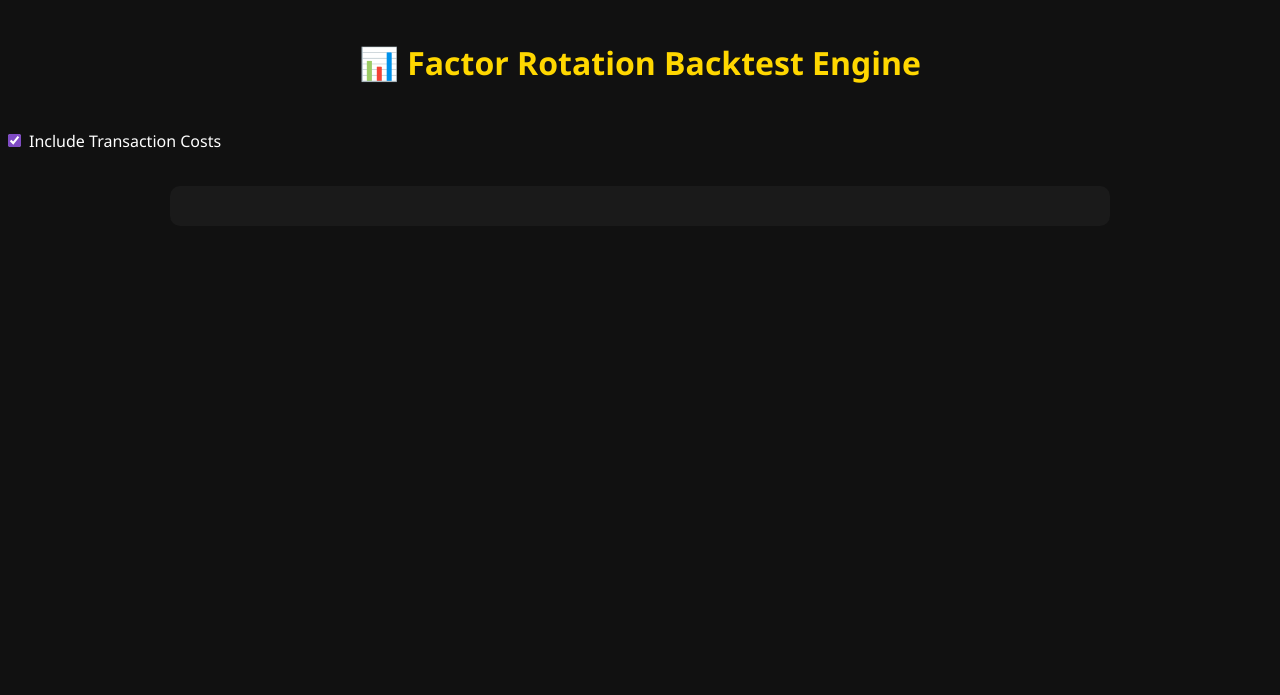
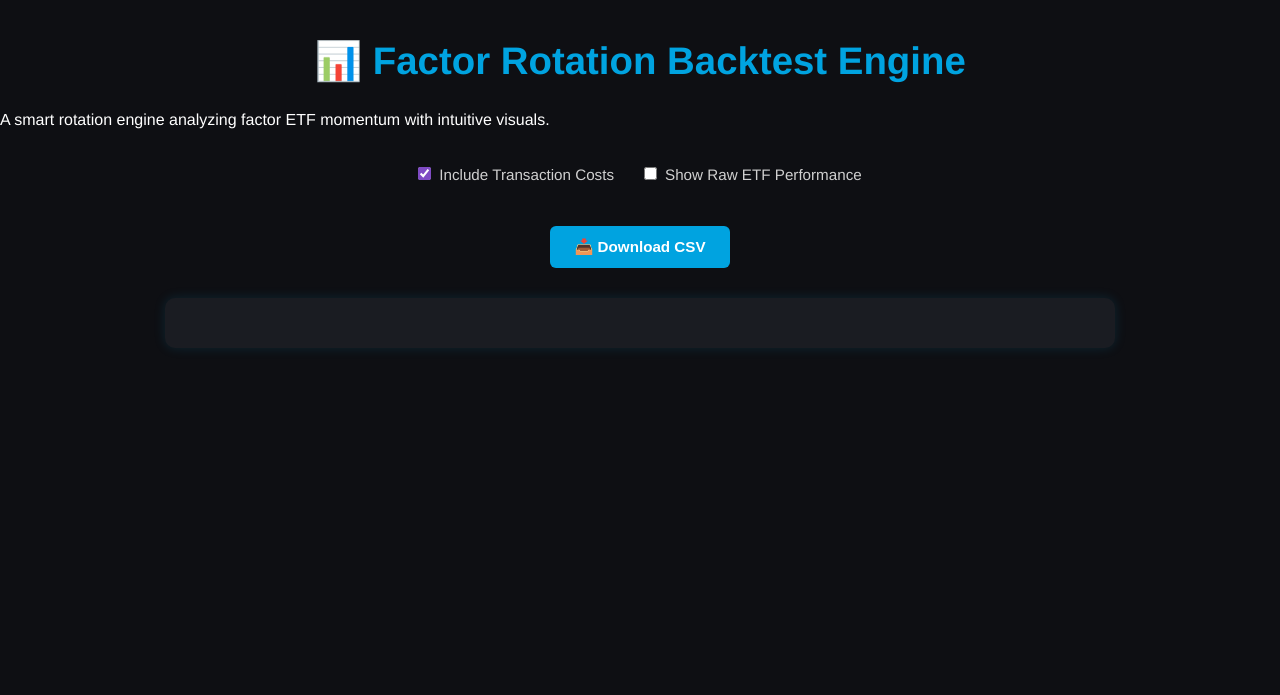
Before and after one commit to arjundinesh1k/factor-rotation-backtest, a Flask app: page / in a window 1280 px wide. Shown: the top 695 px of the page. Run offline with Flask 3, Linux system fonts and the light colour scheme; data that the repository does not hold is empty.

Commit message:
🚀 Polish and structure final version before August 11

```diff
--- a/app.py
+++ b/app.py
@@ -2,14 +2,24 @@ import yfinance as yf
 import pandas as pd
 import numpy as np
 from datetime import datetime
-from dash import Dash, dcc, html, Input, Output
+from dash import Dash, dcc, html, Input, Output, State
 import plotly.graph_objects as go
+from dash import ctx
 import os
 
 # ------------------- SETTINGS -------------------
 slippage_estimate = 0.0005
 bid_ask_spread = 0.0003
 cost_multiplier = 1
+APP_TITLE = "📊 Factor Rotation Backtest Engine"
+APP_DESCRIPTION = "A smart rotation engine analyzing factor ETF momentum with intuitive visuals."
+SHOW_ETF_LABEL = "Show Raw ETF Performance"
+DOWNLOAD_LABEL = "📥 Download CSV"
+TOGGLE_COSTS_LABEL = "Include Transaction Costs"
+GRAPH_TITLE = "📈 Factor Rotation Strategy vs SPY"
+ETF_GRAPH_TITLE = "📊 Raw ETF Performance Since 2015"
+BENCHMARK_LABEL = "SPY"
+STRATEGY_LABEL = "Strategy"
 # ------------------------------------------------
 
 factor_etfs = {
@@ -74,8 +84,6 @@ def run_backtest(include_costs=True):
 # Analysis and visualization
 def compute_metrics(strategy_returns, best_factors):
     cumulative_strategy = (1 + strategy_returns).cumprod()
-
-    # ✅ Fix: align SPY benchmark to strategy index
     benchmark_aligned = benchmark_returns.loc[strategy_returns.index]
     cumulative_benchmark = (1 + benchmark_aligned).cumprod()
 
@@ -99,7 +107,7 @@ This strategy rotates monthly into the best-performing factor ETF based on prior
 
 **Performance Summary:**
 - Total Return: {total_return:.2%}
-- Benchmark Return (SPY): {benchmark_return:.2%}
+- Benchmark Return ({BENCHMARK_LABEL}): {benchmark_return:.2%}
 - CAGR: {cagr:.2%}
 - Annual Volatility: {volatility:.2%}
 - Sharpe Ratio: {sharpe:.2f}
@@ -118,12 +126,12 @@ This strategy rotates monthly into the best-performing factor ETF based on prior
 
     fig = go.Figure()
     fig.add_trace(go.Scatter(x=cumulative_strategy.index, y=cumulative_strategy * 100,
-                             name="Strategy", line=dict(color="#1f77b4", width=3)))
+                             name=STRATEGY_LABEL, line=dict(color="#1f77b4", width=3)))
     fig.add_trace(go.Scatter(x=cumulative_benchmark.index, y=cumulative_benchmark * 100,
-                             name="SPY", line=dict(color="#2ca02c", width=3)))
+                             name=BENCHMARK_LABEL, line=dict(color="#2ca02c", width=3)))
 
     fig.update_layout(
-        title="📈 Factor Rotation Strategy vs SPY",
+        title=GRAPH_TITLE,
         template="plotly_dark",
         yaxis_title="Cumulative Return (%)",
         height=600,
@@ -133,19 +141,31 @@ This strategy rotates monthly into the best-performing factor ETF based on prior
     return fig, analysis_md
 
 # Dash App
-app = Dash(__name__)
-app.title = "Factor Rotation Engine"
+app = Dash(__name__, assets_folder="assets")
+app.title = APP_TITLE
 
 app.layout = html.Div([
-    html.H1("📊 Factor Rotation Backtest Engine", className="title"),
+    html.H1(APP_TITLE, className="title"),
+    html.P(APP_DESCRIPTION, className="description"),
     html.Div([
         dcc.Checklist(
             id="cost-toggle",
-            options=[{"label": "Include Transaction Costs", "value": "with_costs"}],
+            options=[{"label": TOGGLE_COSTS_LABEL, "value": "with_costs"}],
             value=["with_costs"],
-            labelStyle={"color": "white", "margin-right": "15px"}
+            className="checklist"
+        ),
+        dcc.Checklist(
+            id="show-etfs",
+            options=[{"label": SHOW_ETF_LABEL, "value": "show"}],
+            value=[],
+            className="checklist"
         )
-    ], style={"textAlign": "center", "marginBottom": "20px"}),
+    ], className="controls"),
+
+    html.Div([
+        html.Button(DOWNLOAD_LABEL, id="download-btn", className="download-btn"),
+        dcc.Download(id="download-dataframe-csv")
+    ], className="download-section"),
 
     dcc.Graph(id="strategy-graph"),
     html.Div(id="analysis-text", className="analysis-box")
@@ -154,13 +174,38 @@ app.layout = html.Div([
 @app.callback(
     Output("strategy-graph", "figure"),
     Output("analysis-text", "children"),
-    Input("cost-toggle", "value")
+    Output("download-dataframe-csv", "data"),
+    Input("cost-toggle", "value"),
+    Input("show-etfs", "value"),
+    Input("download-btn", "n_clicks"),
+    prevent_initial_call=True
 )
-def update_graph(include_costs):
+def update_graph(include_costs, show_etfs, download_clicks):
     use_costs = "with_costs" in include_costs
     strategy, best_factors = run_backtest(use_costs)
     fig, analysis_md = compute_metrics(strategy, best_factors)
-    return fig, dcc.Markdown(analysis_md)
+
+    if "show" in show_etfs:
+        etf_fig = go.Figure()
+        for etf in factor_etfs:
+            perf = (1 + etf_returns[etf].dropna()).cumprod()
+            etf_fig.add_trace(go.Scatter(x=perf.index, y=perf * 100, name=etf))
+        etf_fig.update_layout(
+            title=ETF_GRAPH_TITLE,
+            template="plotly_dark",
+            yaxis_title="Cumulative Return (%)",
+            height=600
+        )
+        if ctx.triggered_id == "download-btn":
+            df = pd.DataFrame({"Date": strategy.index, "Strategy Return": strategy.values})
+            return etf_fig, dcc.Markdown(analysis_md), dcc.send_data_frame(df.to_csv, "strategy_returns.csv")
+        return etf_fig, dcc.Markdown(analysis_md), None
+
+    if ctx.triggered_id == "download-btn":
+        df = pd.DataFrame({"Date": strategy.index, "Strategy Return": strategy.values})
+        return fig, dcc.Markdown(analysis_md), dcc.send_data_frame(df.to_csv, "strategy_returns.csv")
+
+    return fig, dcc.Markdown(analysis_md), None
 
 if __name__ == "__main__":
     port = int(os.environ.get("PORT", 8050))
--- a/assets/styles.css
+++ b/assets/styles.css
@@ -1,23 +1,78 @@
+/* Base layout */
 body {
-  background-color: #111;
-  color: white;
-  font-family: 'Segoe UI', sans-serif;
+    background-color: #0e0f13;
+    color: #ffffff;
+    font-family: "Helvetica Neue", Segoe UI, Roboto, sans-serif;
+    margin: 0;
+    padding: 0;
+    line-height: 1.6;
 }
 
+/* Header Title */
 .title {
-  text-align: center;
-  color: #FFD700;
-  padding: 20px 0;
+    font-size: 2.4rem;
+    font-weight: 600;
+    color: #00a3e0;
+    text-align: center;
+    margin-top: 30px;
+    margin-bottom: 15px;
 }
 
+/* Control panel container */
+.controls {
+    display: flex;
+    justify-content: center;
+    align-items: center;
+    gap: 30px;
+    flex-wrap: wrap;
+    margin-top: 10px;
+    margin-bottom: 20px;
+    padding: 10px;
+}
+
+/* Checklist label styling */
+.checklist label {
+    font-size: 0.95rem;
+    color: #d0d0d0;
+}
+
+/* CSV Download Button */
+.download-section {
+    text-align: center;
+    margin: 25px 0;
+}
+
+.download-btn {
+    background-color: #00a3e0;
+    color: #fff;
+    border: none;
+    padding: 12px 24px;
+    font-size: 0.95rem;
+    font-weight: bold;
+    border-radius: 6px;
+    cursor: pointer;
+    transition: background-color 0.2s ease-in-out;
+}
+
+.download-btn:hover {
+    background-color: #0081b3;
+}
+
+/* Analysis box */
 .analysis-box {
-  padding: 20px;
-  font-size: 16px;
-  line-height: 1.6;
-  background-color: #1a1a1a;
-  border-radius: 10px;
-  max-width: 900px;
-  margin: 30px auto;
-  color: white;
-  white-space: pre-line;
+    background-color: #1a1c22;
+    color: #e6e6e6;
+    padding: 25px;
+    max-width: 900px;
+    margin: 30px auto;
+    border-radius: 10px;
+    box-shadow: 0 0 12px rgba(0, 163, 224, 0.15);
+    font-size: 0.95rem;
+    white-space: pre-wrap;
 }
+
+/* Graph container fix */
+#strategy-graph {
+    margin: 0 auto;
+    padding: 0 20px;
+}
```
Also changed, not shown: README.md.
